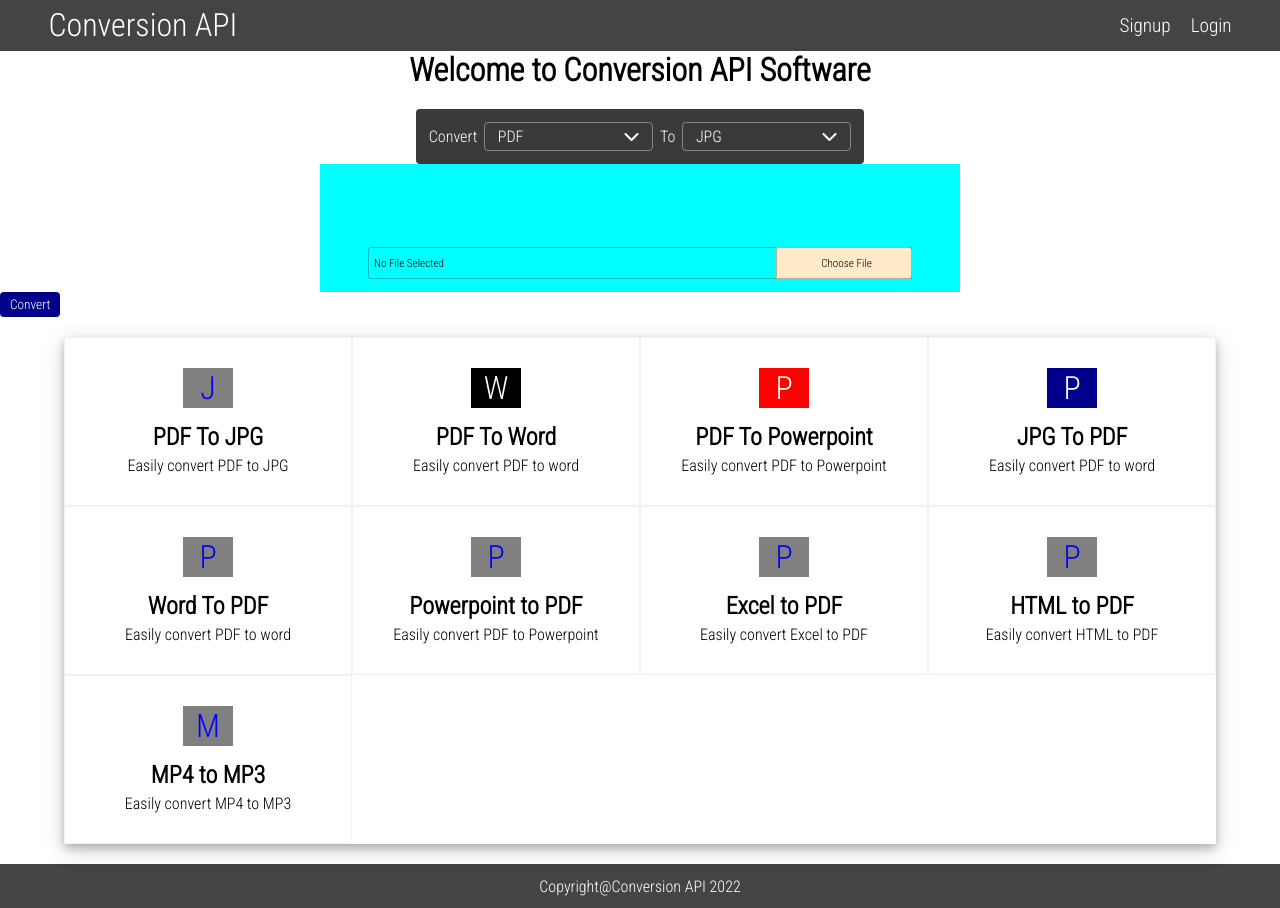
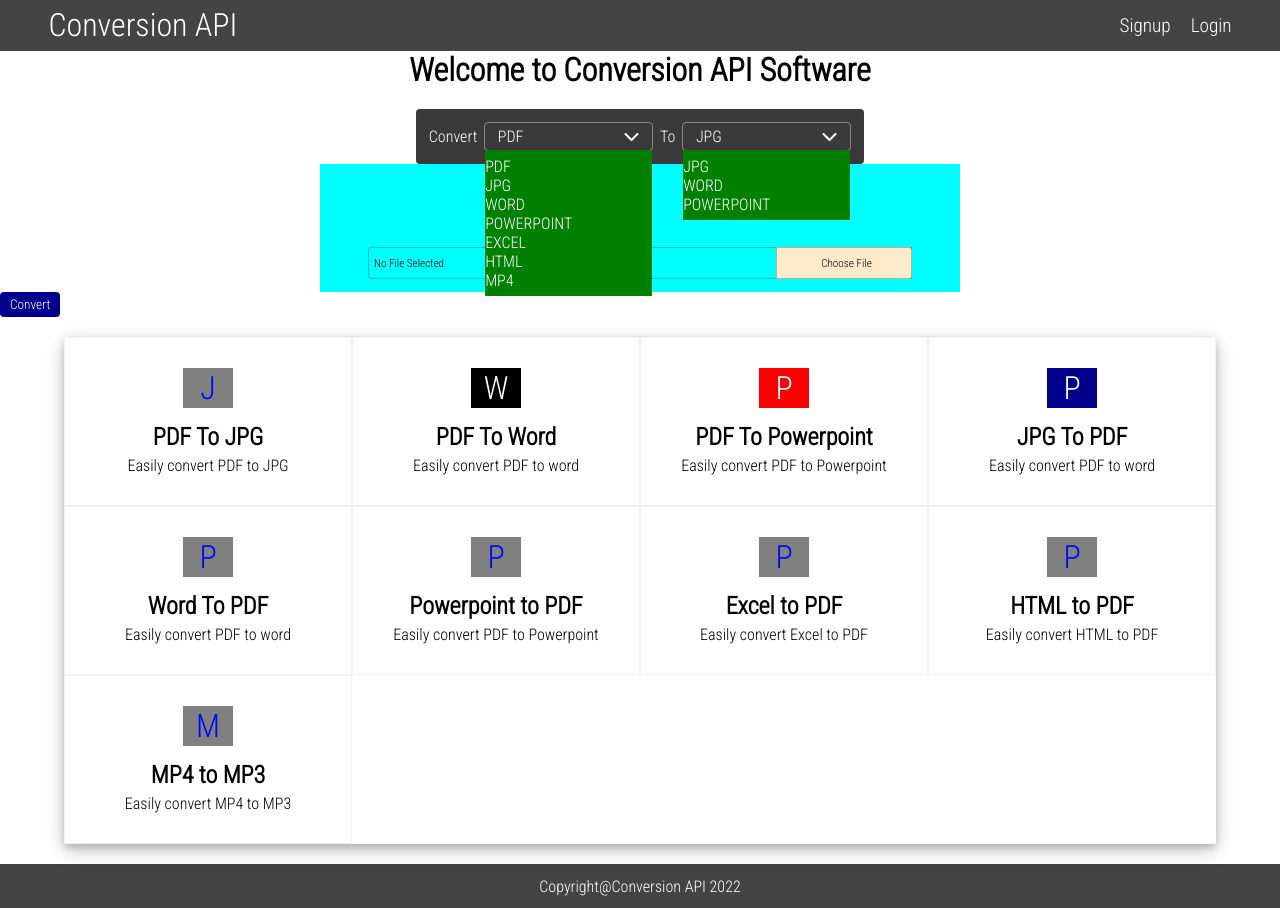
Before and after one commit to srahman3311/conversion-api-ripon, a React (Create React App) app: page / in a window 1280 px wide. Built offline with nearby package versions, Linux system fonts and the light colour scheme.

Commit message:
Use Dropdown component in Dashboard UI and modify it's styles

```diff
--- a/src/components/dashboard/Dashboard.js
+++ b/src/components/dashboard/Dashboard.js
@@ -17,6 +17,7 @@ import Paragraph from "../reuseable-components/typography/Paragraph";
 import Button from "../reuseable-components/others/Button";
 import TextIcon from "../reuseable-components/others/TextIcon";
 import DropdownList from "../reuseable-components/others/DropdownList";
+import Dropdown from "../reuseable-components/dropdown/Dropdown";
 import FileUploader from "../reuseable-components/file-uploader/FileUploader";
 import Icon from "../reuseable-components/others/Icon";
 
@@ -152,11 +153,13 @@ function Dashboard() {
                     <div className = {styles.select_conversion_file_type}>
                         <Paragraph text = {selectedFileType} />
                         <Icon iconClassName = "fas fa-chevron-down"/>
+                        <Dropdown data = {fileTypes} nameKey = "title" />
                     </div>
                     <Paragraph text = "To" />
                     <div className = {styles.select_target_file_type}>
                         <Paragraph text = {targetFileFormat} />
                         <Icon iconClassName = "fas fa-chevron-down"/>
+                        <Dropdown data = {selectableFileFormats} nameKey = "title" />
                     </div>
                 </div>
                 <FileUploader file = {file} fileHandler = {fileHandler} />
--- a/src/components/reuseable-components/dropdown/Dropdown.module.css
+++ b/src/components/reuseable-components/dropdown/Dropdown.module.css
@@ -1,5 +1,9 @@
 .dropdown {
-    background-color: aqua;
     width: 100%;
+    position: absolute;
+    top: 100%;
+    left: 0;
+    background-color: green;
+    padding: 4% 0%;
     z-index: 1;
 }
```
